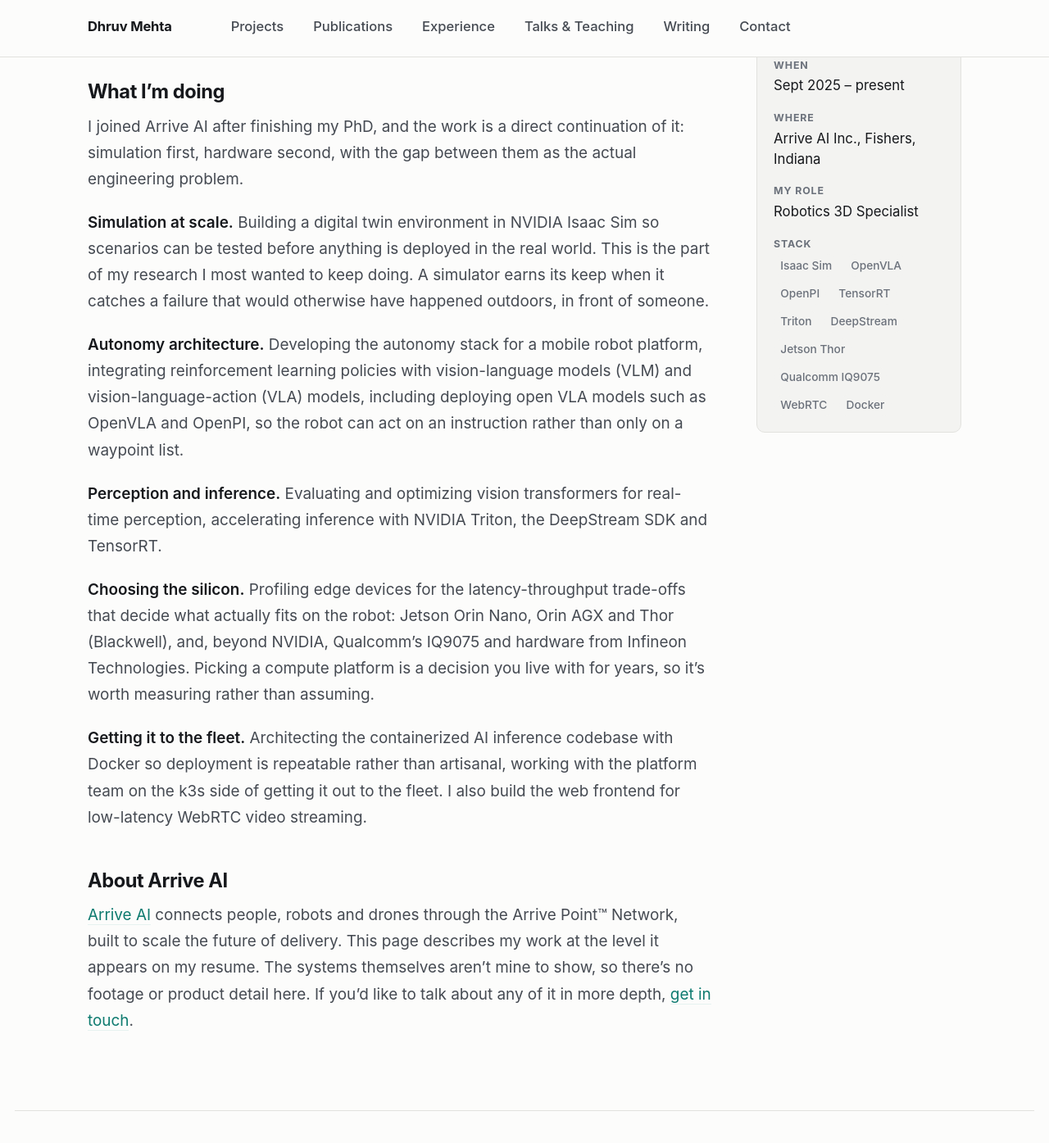
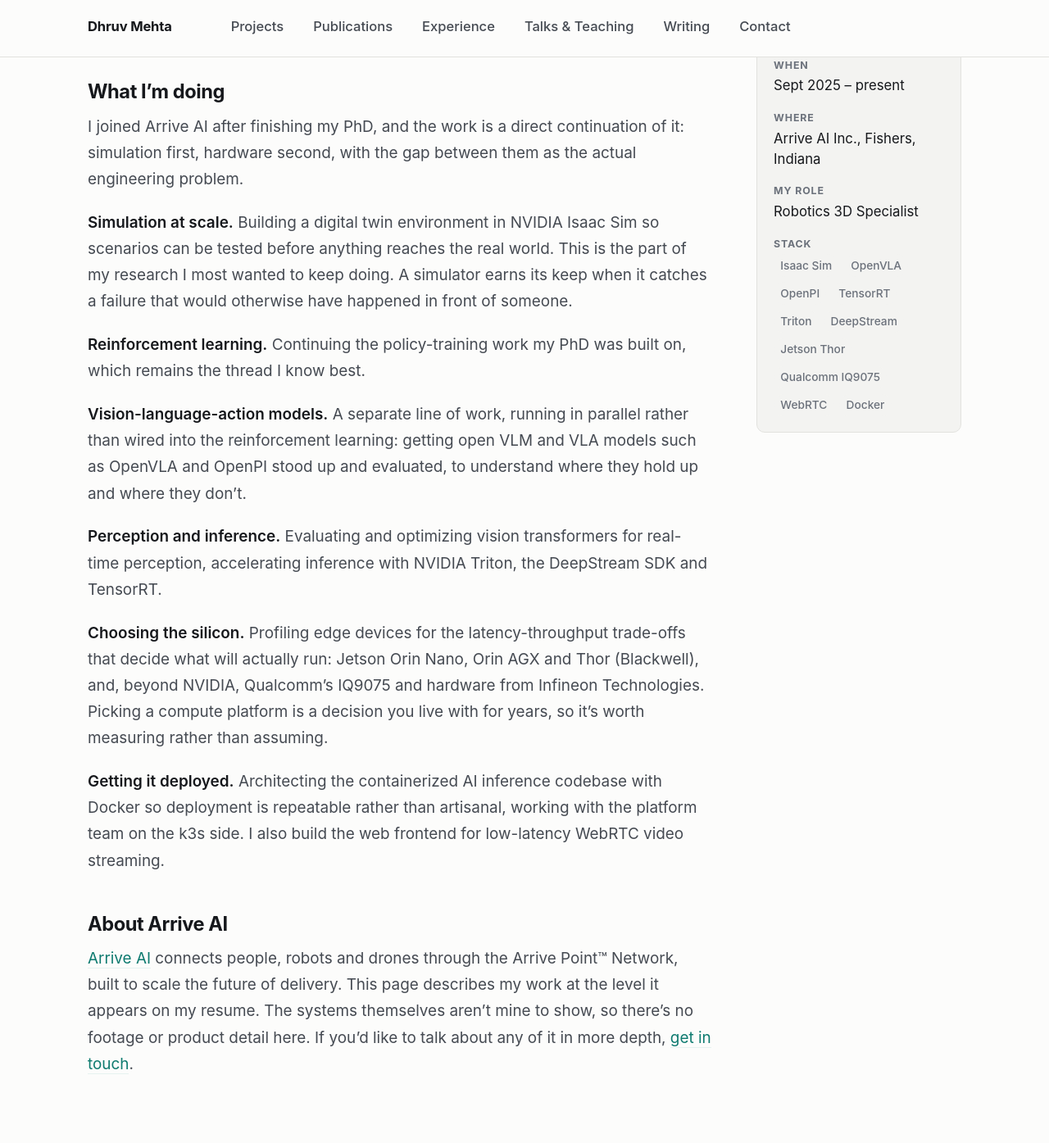
Before and after one commit to dhruvkm2402/dhruvkm2402.github.io, a Jekyll site: the page built from _projects/arrive-ai.md, in a window 1280 px wide and 1400 px high, scrolled down 473 px. Shown: the top 1395 px of the window at 82% size. Built offline with Jekyll 4.4.1, drawn with Linux system fonts in a browser that asks for light colours; some of the changed text lies outside the part shown.

Commit message:
Generalise the Arrive AI write-up
Reinforcement learning and VLA models are two separate lines of work, not one
integrated stack, so they are described separately now. Also drops the platform
and task specifics and keeps the description to capabilities and tooling.

```diff
--- a/_projects/arrive-ai.md
+++ b/_projects/arrive-ai.md
@@ -1,8 +1,8 @@
 ---
-title: "Digital Twins and Edge Autonomy at Arrive AI"
+title: "Simulation, Learning and Edge AI at Arrive AI"
 order: 0
 badge: "Current work"
-summary: "An autonomy stack combining RL policies with vision-language-action models, the edge inference that runs it on Jetson hardware, and a digital twin to test it before deployment."
+summary: "Digital twin simulation, reinforcement learning, vision-language-action models, and the edge inference stack that has to run modern models fast enough to be useful."
 lede: "What I'm working on now, described at the level I'd put on a resume. The specifics belong to my employer."
 period: "Sept 2025 – present"
 where: "Arrive AI Inc., Fishers, Indiana"
@@ -16,26 +16,28 @@ I joined Arrive AI after finishing my PhD, and the work is a direct continuation
 first, hardware second, with the gap between them as the actual engineering problem.
 
 **Simulation at scale.** Building a digital twin environment in NVIDIA Isaac Sim so scenarios can be
-tested before anything is deployed in the real world. This is the part of my research I most wanted
-to keep doing. A simulator earns its keep when it catches a failure that would otherwise have
-happened outdoors, in front of someone.
+tested before anything reaches the real world. This is the part of my research I most wanted to keep
+doing. A simulator earns its keep when it catches a failure that would otherwise have happened in
+front of someone.
 
-**Autonomy architecture.** Developing the autonomy stack for a mobile robot platform, integrating
-reinforcement learning policies with vision-language models (VLM) and vision-language-action (VLA)
-models, including deploying open VLA models such as OpenVLA and OpenPI, so the robot can act on
-an instruction rather than only on a waypoint list.
+**Reinforcement learning.** Continuing the policy-training work my PhD was built on, which remains
+the thread I know best.
+
+**Vision-language-action models.** A separate line of work, running in parallel rather than wired
+into the reinforcement learning: getting open VLM and VLA models such as OpenVLA and OpenPI stood up
+and evaluated, to understand where they hold up and where they don't.
 
 **Perception and inference.** Evaluating and optimizing vision transformers for real-time perception,
 accelerating inference with NVIDIA Triton, the DeepStream SDK and TensorRT.
 
 **Choosing the silicon.** Profiling edge devices for the latency-throughput trade-offs that decide
-what actually fits on the robot: Jetson Orin Nano, Orin AGX and Thor (Blackwell), and, beyond
-NVIDIA, Qualcomm's IQ9075 and hardware from Infineon Technologies. Picking a compute platform is a
-decision you live with for years, so it's worth measuring rather than assuming.
+what will actually run: Jetson Orin Nano, Orin AGX and Thor (Blackwell), and, beyond NVIDIA,
+Qualcomm's IQ9075 and hardware from Infineon Technologies. Picking a compute platform is a decision
+you live with for years, so it's worth measuring rather than assuming.
 
-**Getting it to the fleet.** Architecting the containerized AI inference codebase with Docker so
-deployment is repeatable rather than artisanal, working with the platform team on the k3s side of
-getting it out to the fleet. I also build the web frontend for low-latency WebRTC video streaming.
+**Getting it deployed.** Architecting the containerized AI inference codebase with Docker so
+deployment is repeatable rather than artisanal, working with the platform team on the k3s side. I
+also build the web frontend for low-latency WebRTC video streaming.
 
 ## About Arrive AI
 
```
Also changed, not shown: _pages/about.md (+1 -1 lines), _pages/experience.md (+3 -2 lines).
